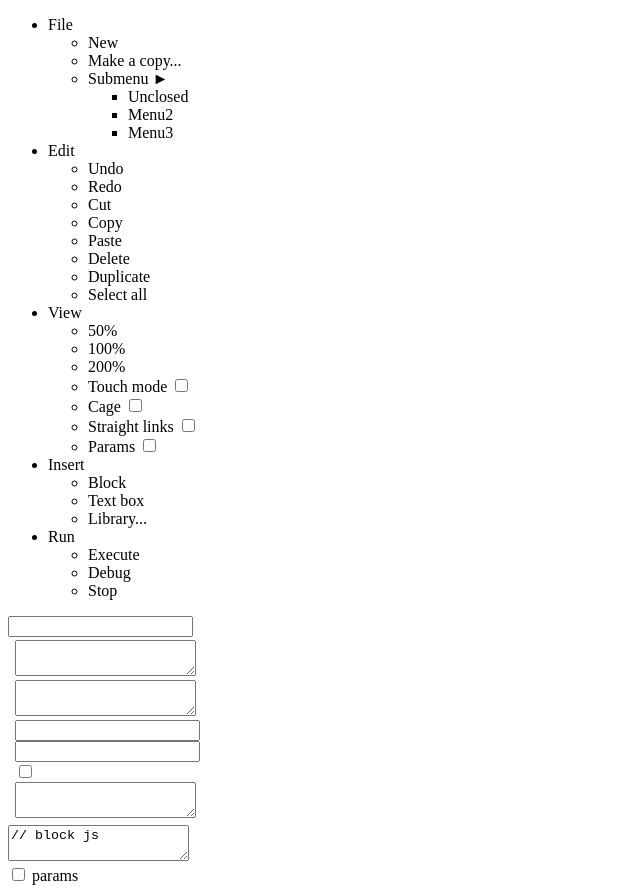
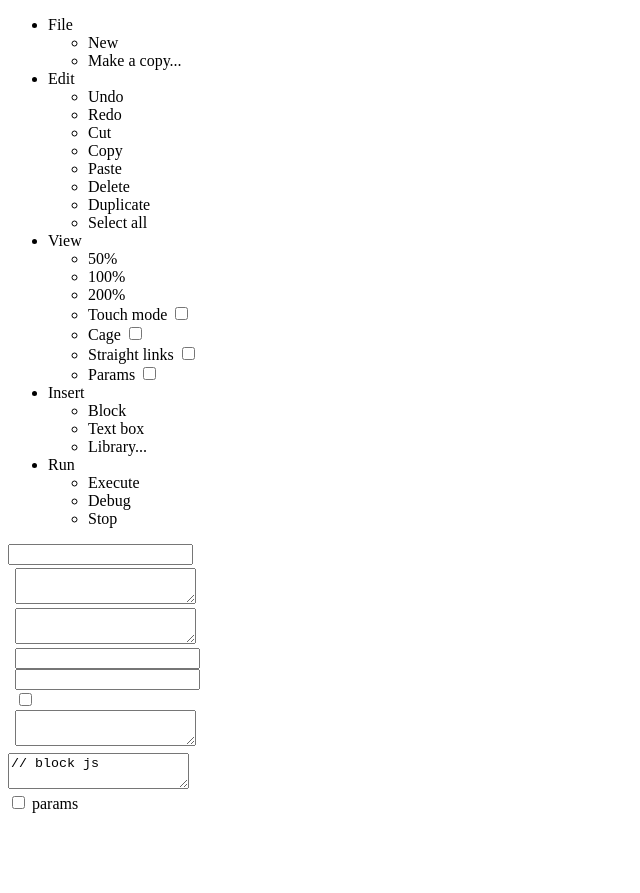
Before and after one commit to oleksii-pi/bdb-front, a website: page www/index.html in a window 1280 px wide. Shown: the whole page, without its empty margins (0-640 px from the left). After the commit the page ends 821 px from the top, so only its background shows below. Drawn offline with Linux system fonts and the light colour scheme.

Commit message:
Removed temporary test/learning submenu

```diff
--- a/www/index.html
+++ b/www/index.html
@@ -26,14 +26,6 @@
                     <ul>
                         <li><span data-bind="click: commandNew">New</span></li>
                         <li><span>Make a copy...</span></li>
-                        <li><span>Submenu <span class="submenuSign">&#9658;</span></span>
-                            <ul>
-                                <li><span class='uncloseMenu'>Unclosed</span></li>
-                                <li><span>Menu2</span></li>
-                                <div class="separator"></div>
-                                <li><span>Menu3</span></li>
-                            </ul>
-                        </li>
                     </ul>
                 </li>
                 <li><span>Edit</span>
```
